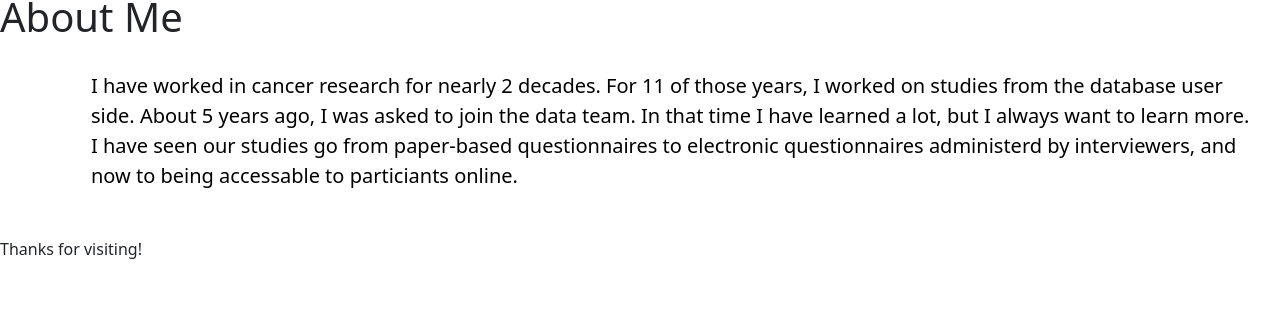
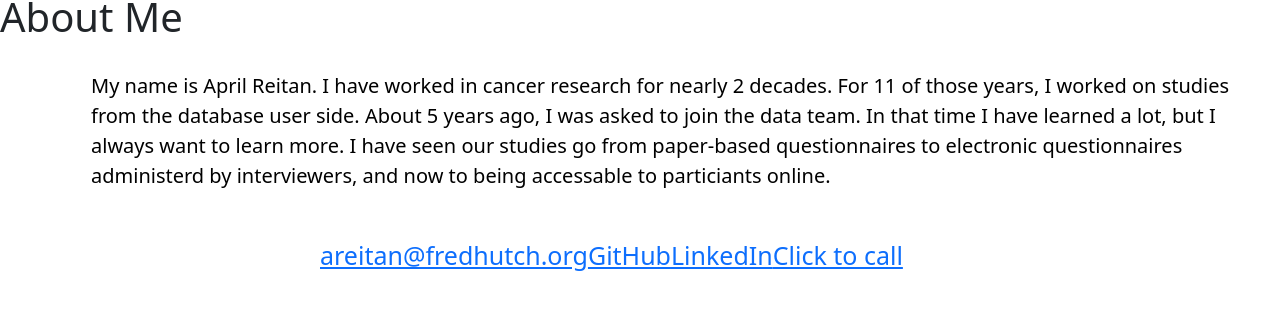
Before and after one commit to areitan/Portfolio_for_April_Reitan, a React (Create React App) app: page / in a window 1280 px wide. Shown: the part 373-682 px from the top of the page. Built offline with nearby package versions, Linux system fonts and the light colour scheme.

Commit message:
adding styling to footer and contact

```diff
--- a/src/components/Footer.js
+++ b/src/components/Footer.js
@@ -1,10 +1,27 @@
 import React from 'react';
+
+const styles = {
+  contactMe: {
+    display: "flex",
+    flexDirection: "row",
+    justifyContent: "spaceBetween",
+    alignItems: "spaceBetween",
+    fontSize: "25px",
+    justifyContent: "spaceEvenly",
+  }
+};
 
 function Footer() {
   return (
-    <footer className="footer">
-     <p>Thanks for visiting!</p>
-    </footer>
+    <div>
+      <div style={styles.contactMe}>
+        <h2 id="contact-me">Contact Me</h2>
+        <p><a href="mailto:areitan@fredhutch.org">areitan@fredhutch.org</a></p><br />
+        <p><a href="https://github.com/areitan">GitHub</a></p><br />
+        <p><a href="https://www.linkedin.com/in/april-reitan-4217559/">LinkedIn</a></p><br />
+        <p><a href="tel:2535081957">Click to call</a></p>
+      </div>
+    </div>
   );
 }
 
--- a/src/components/Form/index.js
+++ b/src/components/Form/index.js
@@ -39,7 +39,7 @@ function Form() {
 
   return (
     <div>
-      <p>Hello {contactName}</p>
+      <p>Hello! Thank you for stopping by {contactName}. Please contact me with any questions.</p>
       <form className="form">
         <input
           value={email}
--- a/src/components/Header.js
+++ b/src/components/Header.js
@@ -7,7 +7,7 @@ const styles = {
     maxWidth: "300px",
   },
   myName: {
-    justifyContent: "flexEnd",
+    justifyText: "right",
   }
 };
 
--- a/src/components/pages/About.js
+++ b/src/components/pages/About.js
@@ -25,7 +25,7 @@ export default function About() {
       <h1>About Me</h1>
       <section style={styles.aboutMe}>
         <div style={styles.paragraph}>
-          <p>I have worked in cancer research for nearly 2 decades. For 11 of those years, I worked on studies from
+          <p>My name is April Reitan. I have worked in cancer research for nearly 2 decades. For 11 of those years, I worked on studies from
             the database user side. About 5 years ago, I was asked to join the data team. In that time I
             have learned a lot, but I always want to learn more. I have seen our studies go from paper-based
             questionnaires to electronic questionnaires administerd by interviewers, and now to being
--- a/src/components/pages/Contact.js
+++ b/src/components/pages/Contact.js
@@ -6,14 +6,9 @@ export default function Contact() {
   return (
     <div>
       <h1>Contact Me</h1>
-      <div className="contact-me">
+      <div className='container'>
       <Form />
-        <h2 id="contact-me">Contact Me</h2>
-        <p><a href="mailto:areitan@fredhutch.org">areitan@fredhutch.org</a></p>
-        <p><a href="https://github.com/areitan">GitHub</a></p>
-        <p><a href="https://www.linkedin.com/in/april-reitan-4217559/">LinkedIn</a></p>
-        <p><a href="tel:2535081957">Click to call</a></p>
-      </div>
+    </div>
     </div>
   );
 }
```
